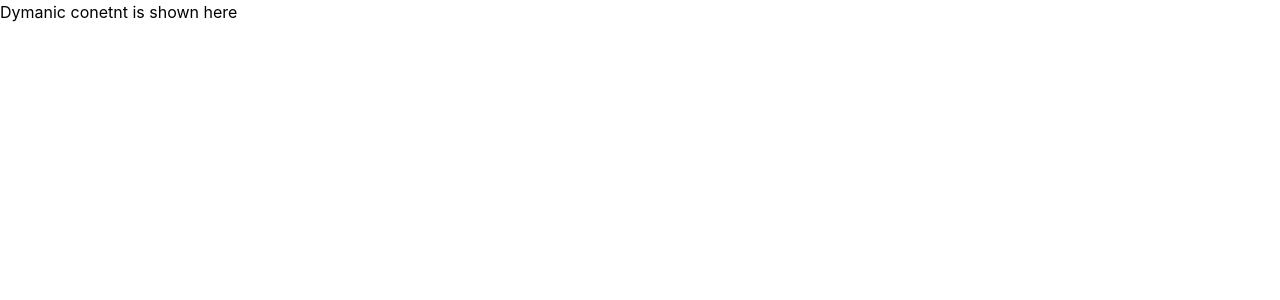
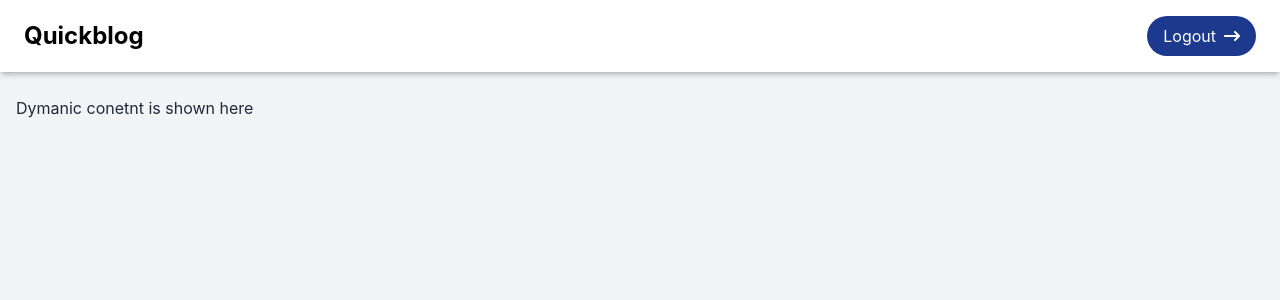
Before and after one commit to RizwanAhmed001/Blog-App, a React (Vite) app in the folder client/: page /1 in a window 1280 px wide. Shown: the top 300 px of the page. Built offline with nearby package versions, Linux system fonts and the light colour scheme; sample sign-in values are in the browser's storage.

Commit message:
header functionality is done

```diff
--- a/client/src/App.jsx
+++ b/client/src/App.jsx
@@ -1,14 +1,28 @@
-import { Route, Routes } from "react-router-dom";
+import { Route, Routes, useLocation } from "react-router-dom";
 import Blogs from "./pages/Blogs";
 import Blog from "./pages/Blog";
 import Register from "./pages/Register";
 import Error from "./pages/Error";
-import { ToastContainer } from 'react-toastify';
+import { ToastContainer } from "react-toastify";
+import Hearder from "./components/Hearder";
 
 function App() {
+  const location = useLocation();
+
   return (
-    <div>
+    <div className="min-h-screen bg-gray-100 text-gray-800">
+      {/* Toast */}
       <ToastContainer />
+
+      {/* Header */}
+      {location.pathname === "/register" ? null : (
+        <div className="shadow-md bg-white sticky top-0 z-50">
+          <Hearder />
+        </div>
+      )}
+
+      {/* Main Content */}
+      <div className="max-w-7xl mx-auto px-4 py-6">
         <Routes>
           <Route element={<Blogs />} path="/" />
           <Route element={<Blog />} path="/:blogid" />
@@ -16,6 +30,7 @@ function App() {
           <Route element={<Error />} path="*" />
         </Routes>
       </div>
+    </div>
   );
 }
 
--- a/client/src/components/Hearder.jsx
+++ b/client/src/components/Hearder.jsx
@@ -1,7 +1,55 @@
+import { useContext } from "react"
+import BlogContext from "../context/BlogContext"
+import { FaArrowRightLong } from "react-icons/fa6";
+import { toast } from "react-toastify";
+import axios from "axios";
+
 const Hearder = () => {
+
+  const {user, navigate, backendUrl, setUser} = useContext(BlogContext);
+
+  const handleLogout = async () => {
+    try {
+      const response = await axios.post(backendUrl + "/logout", {}, {withCredentials: true});
+
+      if(response.data.success){
+        setUser(null);
+        localStorage.removeItem("user")
+      }else{
+        toast.warning(response.data.message);
+      }
+    } catch (error) {
+      toast.error(error.message)
+    }
+  }
+
   return (
-    <div>
-      Header
+    <div className="flex items-center justify-between px-6 py-4 bg-white shadow-md">
+      <h1 className="text-2xl font-bold text-black cursor-pointer">
+        Quickblog
+      </h1>
+
+      <div>
+        {
+          user
+          ? (
+            <button
+              onClick={handleLogout}
+              className="flex items-center gap-2 bg-blue-900 hover:bg-blue-800 text-white px-4 py-2 rounded-full transition duration-200"
+            >
+              Logout <FaArrowRightLong />
+            </button>
+          )
+          : (
+            <button
+              onClick={() => navigate("/register")}
+              className="flex items-center gap-2 bg-blue-900 hover:bg-blue-800 text-white px-4 py-2 rounded-full transition duration-200"
+            >
+              Login <FaArrowRightLong />
+            </button>
+          )
+        }
+      </div>
     </div>
   )
 }
--- a/client/src/pages/Blogs.jsx
+++ b/client/src/pages/Blogs.jsx
@@ -1,4 +1,15 @@
+import { useContext, useEffect } from "react"
+import BlogContext from "../context/BlogContext"
+
 const Blogs = () => {
+
+  const {user, navigate} = useContext(BlogContext);
+
+  useEffect(() => {
+    if(!user){
+      navigate("/register")
+    }
+  }, [user])
   return (
     <div>
       Blogs
--- a/client/src/pages/Register.jsx
+++ b/client/src/pages/Register.jsx
@@ -29,7 +29,6 @@ const Register = () => {
       [name]: value,
     }));
 
-    console.log(userDetails);
   };
 
   const handleSubmit = async (event) => {
@@ -55,6 +54,7 @@ const Register = () => {
         if (response.data.success) {
           setUser(response.data.user);
           localStorage.setItem("user", JSON.stringify(response.data.user));
+          toast.success("User Register!")
           setUserDetails({
             name: "",
             email: "",
@@ -66,7 +66,6 @@ const Register = () => {
           toast.warning(response.data.message);
         }
 
-        console.log(response);
       } else {
         const response = await axios.post(
           backendUrl + "/login",
@@ -80,6 +79,7 @@ const Register = () => {
         if (response.data.success) {
           setUser(response.data.user);
           localStorage.setItem("user", JSON.stringify(response.data.user));
+          toast.success("User Login!")
           setUserDetails({
             name: "",
             email: "",
```
Lines whose indentation alone changed are shown as unchanged.
